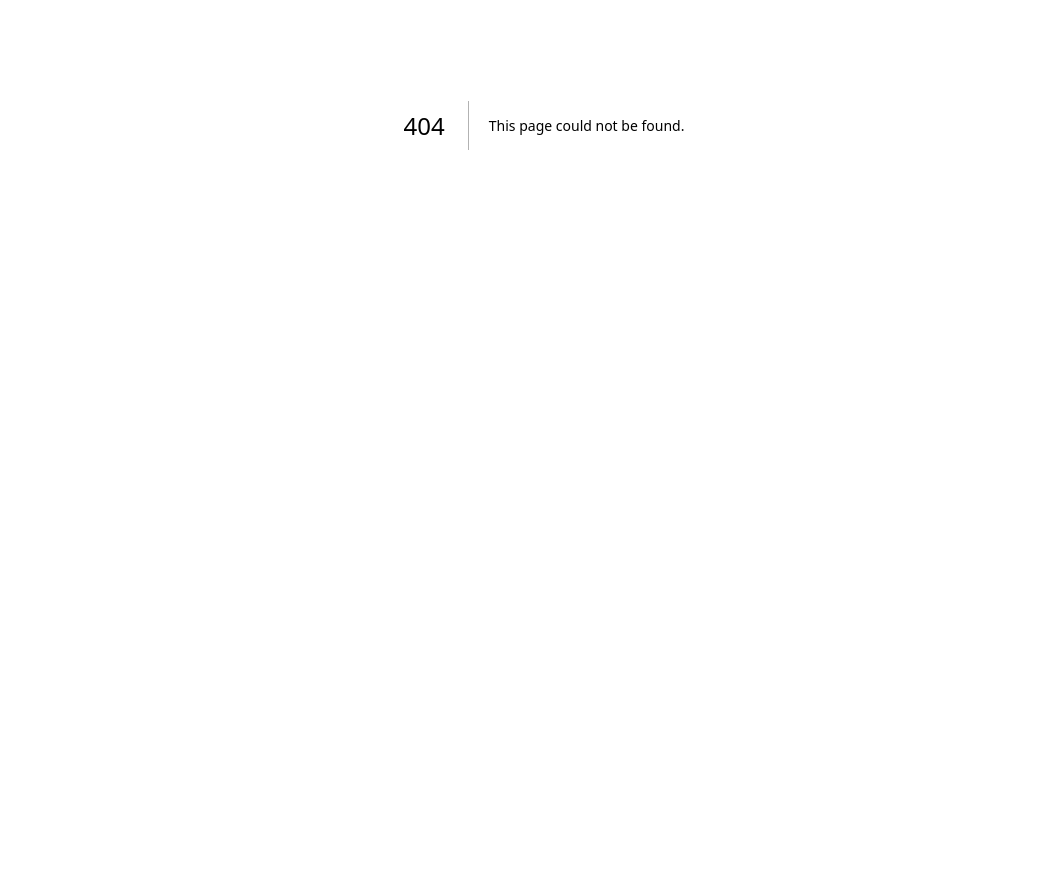
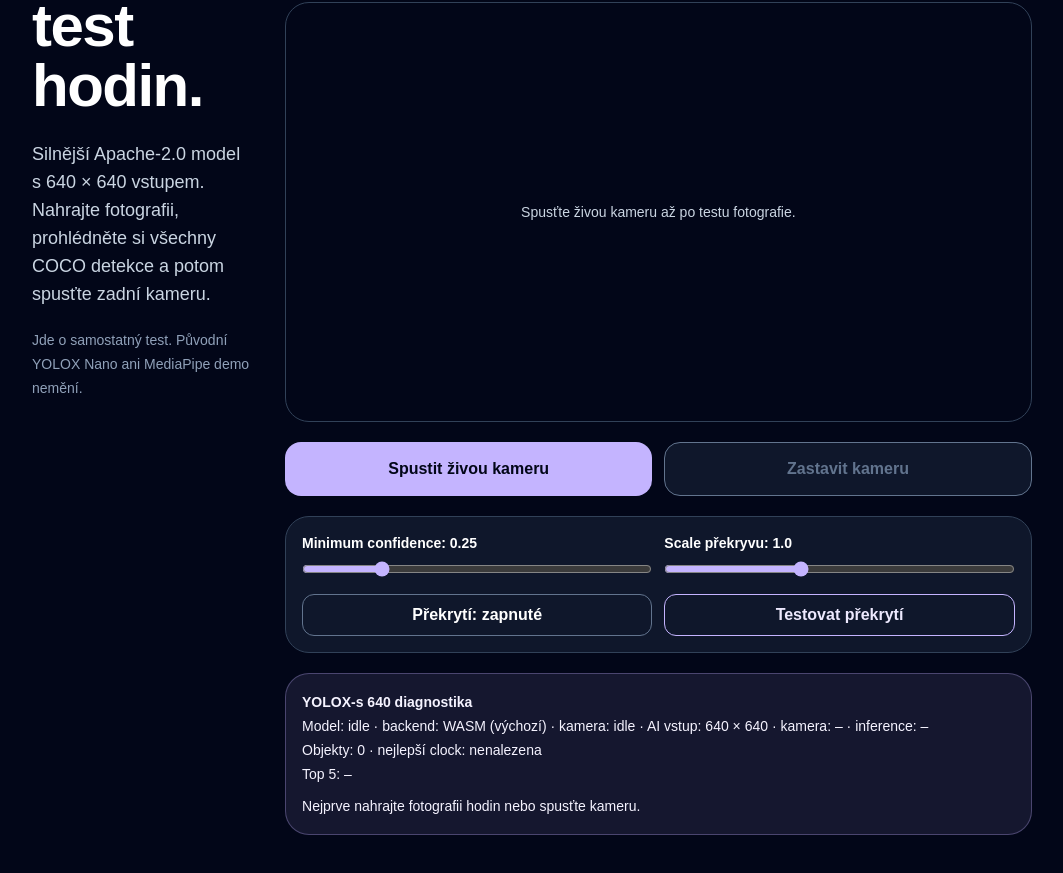
Before and after one commit to kristovanoha/aruguer-webar, a Next.js app: page /ar/object-tracking/yolox-s-demo in a window 1280 px wide. Before the commit this address had no page. Shown: the part 275-1148 px from the top of the page, without its empty margins (96-1159 px from the left). Before the commit the page ends 800 px from the top, so only its background shows below. Built offline with nearby package versions, Linux system fonts and the light colour scheme.

Commit message:
novy model

```diff
--- /dev/null
+++ b/src/app/ar/object-tracking/yolox-s-demo/page.tsx
@@ -0,0 +1,18 @@
+import Link from "next/link";
+import YoloXClockDetectionDemo from "@/features/ar/object-tracking/YoloXClockDetectionDemo";
+
+export const metadata = {
+  title: "YOLOX-s 640 test hodin – ARuguer Reality",
+  description: "Samostatný diagnostický test YOLOX-s 640 a ONNX Runtime Web pro rozpoznávání hodin.",
+};
+
+export default function YoloXSClockDetectionPage() {
+  return (
+    <main className="min-h-screen bg-slate-950 px-5 py-6 text-white sm:px-8 sm:py-10">
+      <div className="mx-auto max-w-5xl">
+        <header className="mb-8 flex items-center justify-between gap-4"><Link href="/" className="text-sm font-medium text-slate-300 transition hover:text-white">← ARuguer Reality</Link><span className="rounded-full border border-violet-300/30 bg-violet-300/10 px-3 py-1.5 text-[11px] uppercase tracking-[0.18em] text-violet-100">AI diagnostika</span></header>
+        <div className="grid gap-8 lg:grid-cols-[0.75fr_1.25fr] lg:items-start"><section><p className="mb-4 text-xs font-semibold uppercase tracking-[0.25em] text-violet-200">YOLOX-s 640 + ONNX Runtime Web</p><h1 className="text-4xl font-semibold tracking-tight sm:text-6xl">YOLOX-s 640 test hodin.</h1><p className="mt-6 max-w-xl text-base leading-7 text-slate-300 sm:text-lg">Silnější Apache‑2.0 model s 640 × 640 vstupem. Nahrajte fotografii, prohlédněte si všechny COCO detekce a potom spusťte zadní kameru.</p><p className="mt-5 text-sm leading-6 text-slate-400">Jde o samostatný test. Původní YOLOX Nano ani MediaPipe demo nemění.</p></section><YoloXClockDetectionDemo modelName="YOLOX-s 640" modelPath="/models/ai/yolox_s.onnx" inputSize={640} /></div>
+      </div>
+    </main>
+  );
+}
--- a/src/app/page.tsx
+++ b/src/app/page.tsx
@@ -89,6 +89,12 @@ export default function Home() {
               YOLOX test hodin <span className="ml-2" aria-hidden="true">→</span>
             </Link>
             <Link
+              href="/ar/object-tracking/yolox-s-demo"
+              className="ml-2 mt-5 inline-flex items-center rounded-full border border-violet-200 bg-violet-300 px-5 py-3 text-sm font-bold text-slate-950 shadow-lg shadow-violet-500/25 transition hover:bg-violet-200 focus:outline-none focus:ring-4 focus:ring-violet-200/40"
+            >
+              YOLOX-s 640 test hodin <span className="ml-2" aria-hidden="true">→</span>
+            </Link>
+            <Link
               href="/ar/spaceship"
               className="ml-2 mt-5 inline-flex items-center rounded-full border border-cyan-300 bg-cyan-400/20 px-5 py-3 text-sm font-bold text-cyan-100 transition hover:bg-cyan-400/30 focus:outline-none focus:ring-4 focus:ring-cyan-300/25"
             >
--- a/src/features/ar/object-tracking/YoloXClockDetectionDemo.tsx
+++ b/src/features/ar/object-tracking/YoloXClockDetectionDemo.tsx
@@ -12,6 +12,12 @@ type SourceInfo = { width: number; height: number };
 const MODEL_PATH = "/models/ai/yolox_nano.onnx";
 const OVERLAY_PATH = "/ar/overlays/clock-overlay.png";
 
+type YoloXClockDetectionDemoProps = {
+  inputSize?: number;
+  modelName?: string;
+  modelPath?: string;
+};
+
 function coverBox(box: DetectionBox, source: SourceInfo, viewport: SourceInfo) {
   const scale = Math.max(viewport.width / source.width, viewport.height / source.height);
   const renderedWidth = source.width * scale;
@@ -25,7 +31,11 @@ function topDetections(detections: DetectionBox[]) {
   return [...detections].sort((a, b) => b.score - a.score).slice(0, 5);
 }
 
-export default function YoloXClockDetectionDemo() {
+export default function YoloXClockDetectionDemo({
+  inputSize = YOLOX_INPUT_SIZE,
+  modelName = "YOLOX Nano",
+  modelPath = MODEL_PATH,
+}: YoloXClockDetectionDemoProps) {
   const videoRef = useRef<HTMLVideoElement>(null);
   const cameraHostRef = useRef<HTMLDivElement>(null);
   const streamRef = useRef<MediaStream | null>(null);
@@ -63,7 +73,7 @@ export default function YoloXClockDetectionDemo() {
     try {
       const ort = await import("onnxruntime-web");
       ort.env.wasm.numThreads = 1;
-      const session = await ort.InferenceSession.create(MODEL_PATH, { executionProviders: ["wasm"] });
+      const session = await ort.InferenceSession.create(modelPath, { executionProviders: ["wasm"] });
       sessionRef.current = session;
       ortRef.current = ort;
       setBackend("WASM");
@@ -75,21 +85,22 @@ export default function YoloXClockDetectionDemo() {
       setError(`ONNX Runtime nebo model se nepodařilo načíst: ${text}`);
       throw loadError;
     }
-  }, []);
+  }, [modelPath]);
 
   const runInference = useCallback(async (source: CanvasImageSource, dimensions: SourceInfo) => {
     const { session, ort } = await loadModel();
-    const { tensor, transform } = letterboxImage(source, dimensions.width, dimensions.height);
+    const { tensor, transform } = letterboxImage(source, dimensions.width, dimensions.height, inputSize);
     const startedAt = performance.now();
-    const output = await session.run({ images: new ort.Tensor("float32", tensor, [1, 3, YOLOX_INPUT_SIZE, YOLOX_INPUT_SIZE]) });
+    const output = await session.run({ images: new ort.Tensor("float32", tensor, [1, 3, inputSize, inputSize]) });
     const elapsed = performance.now() - startedAt;
     const result = output.output;
-    if (!(result.data instanceof Float32Array) || result.data.length !== 3549 * 85) throw new Error(`Neočekávaný výstup YOLOX: ${result.data.length} hodnot.`);
-    const detections = decodeYoloXOutput(result.data, transform, confidence);
+    const predictionCount = [8, 16, 32].reduce((total, stride) => total + (inputSize / stride) ** 2, 0);
+    if (!(result.data instanceof Float32Array) || result.data.length !== predictionCount * 85) throw new Error(`Neočekávaný výstup ${modelName}: ${result.data.length} hodnot.`);
+    const detections = decodeYoloXOutput(result.data, transform, confidence, inputSize);
     setInferenceMs(elapsed);
     setLastRawBox(detections[0] ?? null);
     return detections;
-  }, [confidence, loadModel]);
+  }, [confidence, inputSize, loadModel, modelName]);
 
   const stopCamera = useCallback(() => {
     runningRef.current = false;
@@ -161,7 +172,7 @@ export default function YoloXClockDetectionDemo() {
       await video.play();
       runningRef.current = true;
       setCameraState("running");
-      setMessage("Kamera běží. YOLOX analyzuje nové snímky bez překrývání inferencí.");
+      setMessage(`Kamera běží. ${modelName} analyzuje nové snímky bez překrývání inferencí.`);
       void runCameraDetection();
     } catch (cameraError) {
       stopCamera();
@@ -191,7 +202,7 @@ export default function YoloXClockDetectionDemo() {
       setPhotoSource(source);
       setPhotoDetections(detections);
       const hasClock = detections.some((item) => item.classId === COCO_CLOCK_CLASS_ID);
-      setMessage(hasClock ? "YOLOX rozpoznal kategorii clock." : "YOLOX dokončil inferenci, ale kategorii clock nenašel. Zkontrolujte všechny rámečky a confidence.");
+      setMessage(hasClock ? `${modelName} rozpoznal kategorii clock.` : `${modelName} dokončil inferenci, ale kategorii clock nenašel. Zkontrolujte všechny rámečky a confidence.`);
     } catch (inferenceError) {
       setError(inferenceError instanceof Error ? inferenceError.message : "Test fotografie selhal.");
     }
@@ -234,7 +245,7 @@ export default function YoloXClockDetectionDemo() {
 
       <div className="grid gap-3 rounded-3xl border border-slate-700 bg-slate-900 p-4 sm:grid-cols-2"><label className="text-sm font-semibold text-white">Minimum confidence: {confidence.toFixed(2)}<input className="mt-2 w-full accent-violet-300" type="range" min="0.1" max="0.8" step="0.05" value={confidence} onChange={(event) => setConfidence(Number(event.target.value))} /></label><label className="text-sm font-semibold text-white">Scale překryvu: {scaleFactor.toFixed(1)}<input className="mt-2 w-full accent-violet-300" type="range" min="0.5" max="1.8" step="0.1" value={scaleFactor} onChange={(event) => setScaleFactor(Number(event.target.value))} /></label><button type="button" onClick={() => setOverlayEnabled((value) => !value)} className="rounded-xl border border-slate-500 px-3 py-2 font-bold text-white">Překrytí: {overlayEnabled ? "zapnuté" : "vypnuté"}</button><button type="button" onClick={() => setManualOverlay((value) => !value)} className="rounded-xl border border-violet-300 px-3 py-2 font-bold text-violet-100">Testovat překrytí</button></div>
 
-      <div className="rounded-3xl border border-violet-300/30 bg-violet-300/10 p-4 text-sm leading-6 text-violet-50"><p id="yolox-heading" className="font-bold">YOLOX Nano diagnostika</p><p>Model: {modelState} · backend: {backend} · kamera: {cameraState} · AI vstup: 416 × 416 · kamera: {cameraSource ? `${cameraSource.width} × ${cameraSource.height}` : "–"} · inference: {inferenceMs ? `${inferenceMs.toFixed(0)} ms` : "–"}</p><p>Objekty: {diagnosticDetections.length} · nejlepší clock: {cameraClock?.score ?? photoClock?.score ? `${Math.round((cameraClock?.score ?? photoClock?.score ?? 0) * 100)} %` : "nenalezena"}</p><p>Top 5: {topDetections(diagnosticDetections).map((item) => `${item.label} ${Math.round(item.score * 100)} %`).join(" · ") || "–"}</p>{lastRawBox && <p>Box před přepočtem: {lastRawBox.rawX.toFixed(1)}, {lastRawBox.rawY.toFixed(1)}, {lastRawBox.rawWidth.toFixed(1)} × {lastRawBox.rawHeight.toFixed(1)} · po přepočtu: {lastRawBox.x.toFixed(1)}, {lastRawBox.y.toFixed(1)}, {lastRawBox.width.toFixed(1)} × {lastRawBox.height.toFixed(1)}</p>}{error && <p className="mt-2 font-semibold text-red-200">Chyba: {error}</p>}<p className="mt-2">{message}</p></div>
+      <div className="rounded-3xl border border-violet-300/30 bg-violet-300/10 p-4 text-sm leading-6 text-violet-50"><p id="yolox-heading" className="font-bold">{modelName} diagnostika</p><p>Model: {modelState} · backend: {backend} · kamera: {cameraState} · AI vstup: {inputSize} × {inputSize} · kamera: {cameraSource ? `${cameraSource.width} × ${cameraSource.height}` : "–"} · inference: {inferenceMs ? `${inferenceMs.toFixed(0)} ms` : "–"}</p><p>Objekty: {diagnosticDetections.length} · nejlepší clock: {cameraClock?.score ?? photoClock?.score ? `${Math.round((cameraClock?.score ?? photoClock?.score ?? 0) * 100)} %` : "nenalezena"}</p><p>Top 5: {topDetections(diagnosticDetections).map((item) => `${item.label} ${Math.round(item.score * 100)} %`).join(" · ") || "–"}</p>{lastRawBox && <p>Box před přepočtem: {lastRawBox.rawX.toFixed(1)}, {lastRawBox.rawY.toFixed(1)}, {lastRawBox.rawWidth.toFixed(1)} × {lastRawBox.rawHeight.toFixed(1)} · po přepočtu: {lastRawBox.x.toFixed(1)}, {lastRawBox.y.toFixed(1)}, {lastRawBox.width.toFixed(1)} × {lastRawBox.height.toFixed(1)}</p>}{error && <p className="mt-2 font-semibold text-red-200">Chyba: {error}</p>}<p className="mt-2">{message}</p></div>
     </section>
   );
 }
--- a/src/features/ar/object-tracking/yolox.ts
+++ b/src/features/ar/object-tracking/yolox.ts
@@ -27,22 +27,27 @@ export const COCO_LABELS = [
   "person", "bicycle", "car", "motorcycle", "airplane", "bus", "train", "truck", "boat", "traffic light", "fire hydrant", "stop sign", "parking meter", "bench", "bird", "cat", "dog", "horse", "sheep", "cow", "elephant", "bear", "zebra", "giraffe", "backpack", "umbrella", "handbag", "tie", "suitcase", "frisbee", "skis", "snowboard", "sports ball", "kite", "baseball bat", "baseball glove", "skateboard", "surfboard", "tennis racket", "bottle", "wine glass", "cup", "fork", "knife", "spoon", "bowl", "banana", "apple", "sandwich", "orange", "broccoli", "carrot", "hot dog", "pizza", "donut", "cake", "chair", "couch", "potted plant", "bed", "dining table", "toilet", "tv", "laptop", "mouse", "remote", "keyboard", "cell phone", "microwave", "oven", "toaster", "sink", "refrigerator", "book", "clock", "vase", "scissors", "teddy bear", "hair drier", "toothbrush",
 ] as const;
 
-export function letterboxImage(image: CanvasImageSource, sourceWidth: number, sourceHeight: number) {
+export function letterboxImage(
+  image: CanvasImageSource,
+  sourceWidth: number,
+  sourceHeight: number,
+  inputSize = YOLOX_INPUT_SIZE,
+) {
   const canvas = document.createElement("canvas");
-  canvas.width = YOLOX_INPUT_SIZE;
-  canvas.height = YOLOX_INPUT_SIZE;
+  canvas.width = inputSize;
+  canvas.height = inputSize;
   const context = canvas.getContext("2d", { willReadFrequently: true });
   if (!context) throw new Error("Canvas 2D context is unavailable.");
-  const scale = Math.min(YOLOX_INPUT_SIZE / sourceWidth, YOLOX_INPUT_SIZE / sourceHeight);
+  const scale = Math.min(inputSize / sourceWidth, inputSize / sourceHeight);
   const renderedWidth = Math.round(sourceWidth * scale);
   const renderedHeight = Math.round(sourceHeight * scale);
-  const padX = Math.floor((YOLOX_INPUT_SIZE - renderedWidth) / 2);
-  const padY = Math.floor((YOLOX_INPUT_SIZE - renderedHeight) / 2);
+  const padX = Math.floor((inputSize - renderedWidth) / 2);
+  const padY = Math.floor((inputSize - renderedHeight) / 2);
   context.fillStyle = "rgb(114, 114, 114)";
-  context.fillRect(0, 0, YOLOX_INPUT_SIZE, YOLOX_INPUT_SIZE);
+  context.fillRect(0, 0, inputSize, inputSize);
   context.drawImage(image, 0, 0, sourceWidth, sourceHeight, padX, padY, renderedWidth, renderedHeight);
-  const pixels = context.getImageData(0, 0, YOLOX_INPUT_SIZE, YOLOX_INPUT_SIZE).data;
-  const planeSize = YOLOX_INPUT_SIZE * YOLOX_INPUT_SIZE;
+  const pixels = context.getImageData(0, 0, inputSize, inputSize).data;
+  const planeSize = inputSize * inputSize;
   const tensor = new Float32Array(planeSize * 3);
   for (let index = 0; index < planeSize; index += 1) {
     const pixelOffset = index * 4;
@@ -78,12 +83,17 @@ export function nonMaximumSuppression(boxes: DetectionBox[], iouThreshold = 0.45
   return accepted;
 }
 
-export function decodeYoloXOutput(output: Float32Array, transform: LetterboxTransform, minimumConfidence: number) {
+export function decodeYoloXOutput(
+  output: Float32Array,
+  transform: LetterboxTransform,
+  minimumConfidence: number,
+  inputSize = YOLOX_INPUT_SIZE,
+) {
   const boxes: DetectionBox[] = [];
   const strides = [8, 16, 32];
   let predictionIndex = 0;
   for (const stride of strides) {
-    const gridSize = YOLOX_INPUT_SIZE / stride;
+    const gridSize = inputSize / stride;
     for (let gridY = 0; gridY < gridSize; gridY += 1) {
       for (let gridX = 0; gridX < gridSize; gridX += 1) {
         const offset = predictionIndex * 85;
```
Also changed, not shown: 4 other files (tests, documents, lock files or other folders).
